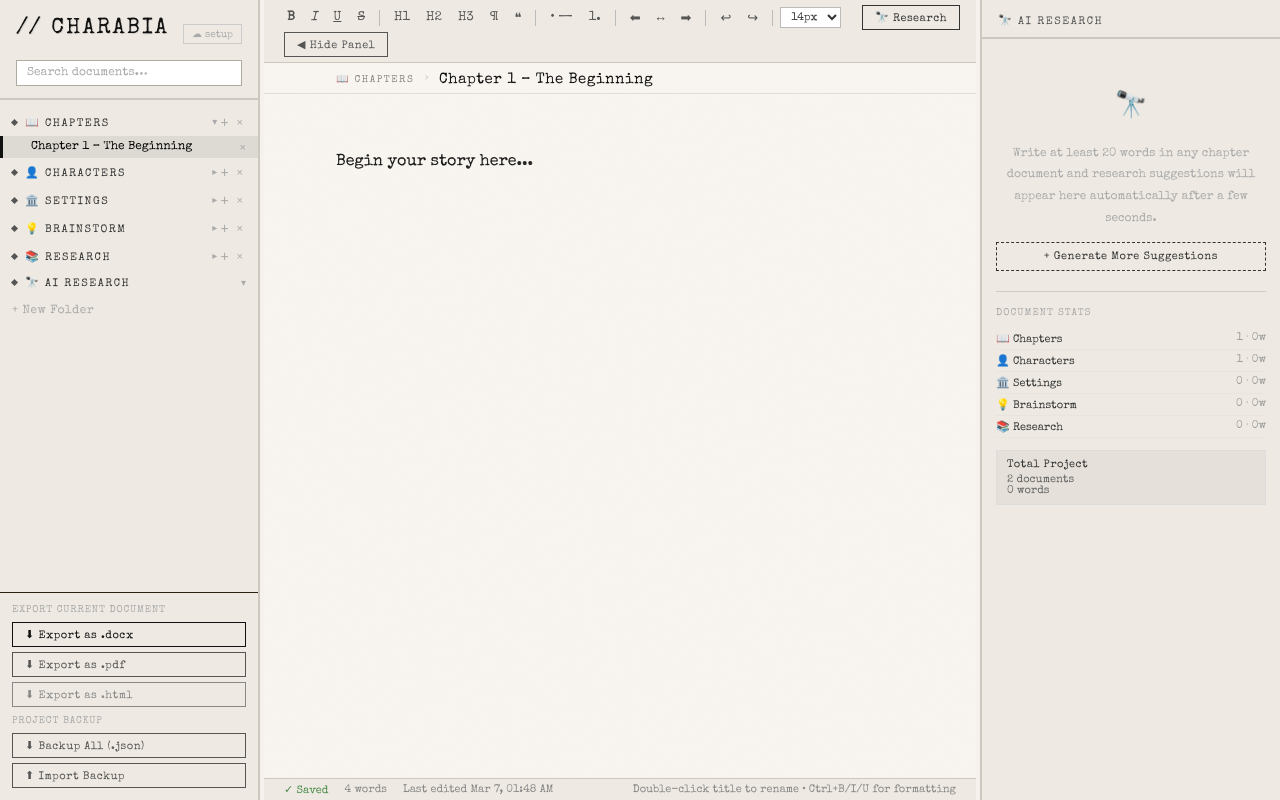
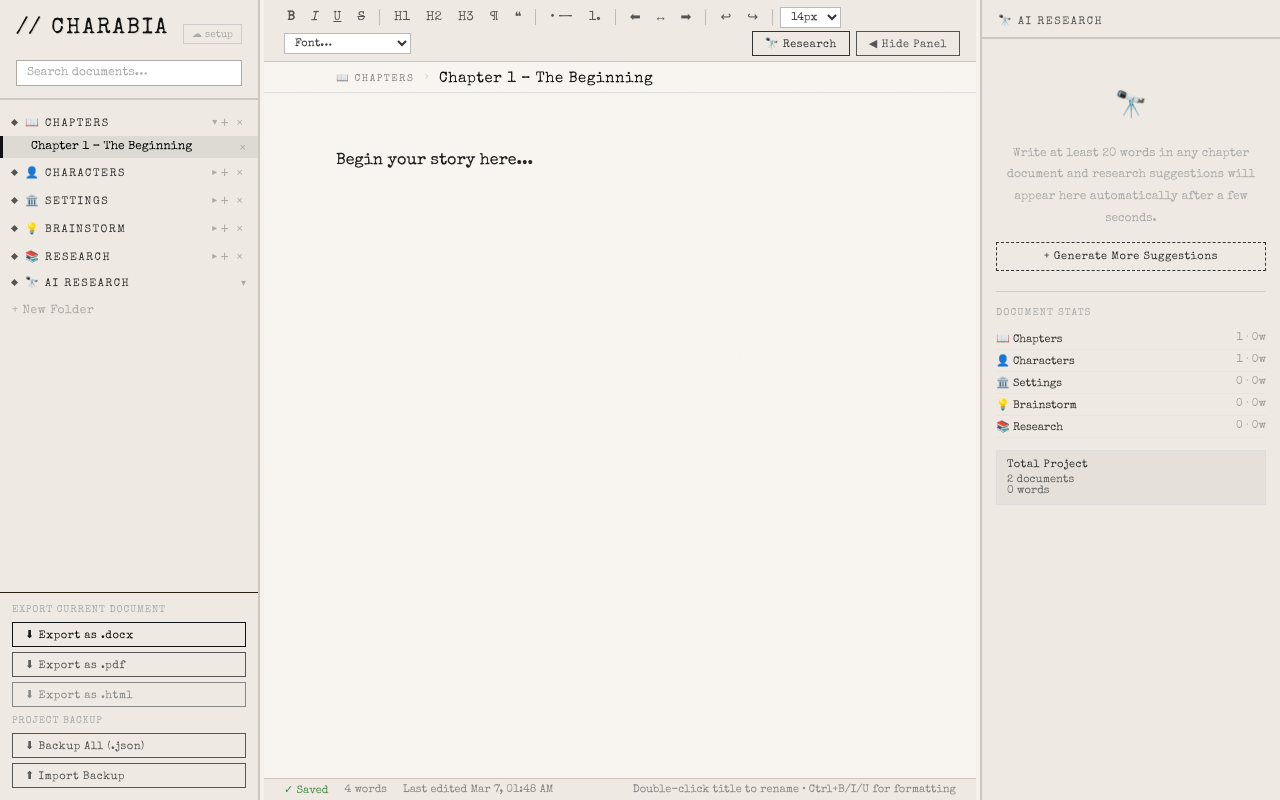
Before and after one commit to damongaynor-cpu/charabia, a React (Create React App) app: page / in a window 1280 px wide. Built offline with nearby package versions, Linux system fonts and the light colour scheme.

Commit message:
add font family dropdown

```diff
--- a/src/App.js
+++ b/src/App.js
@@ -936,6 +936,18 @@ ${quoteBlock}${suggestions.map(s => `
               style={{ background: "#fff", border: "1px solid #bbb", color: "#333", borderRadius: 0, padding: "3px 6px", fontSize: 11, cursor: "pointer", fontFamily: "'Special Elite', 'Courier New', monospace" }}>
               {[1,2,3,4,5,6,7].map(n => <option key={n} value={n}>{[10,12,14,16,18,24,32][n-1]}px</option>)}
             </select>
+<select onMouseDown={e => e.stopPropagation()} onChange={e => { e.preventDefault(); document.execCommand("fontName", false, e.target.value); }}
+  style={{ background: "#fff", border: "1px solid #bbb", color: "#333", borderRadius: 0, padding: "3px 6px", fontSize: 11, cursor: "pointer", fontFamily: "'Special Elite', 'Courier New', monospace", marginLeft: 4 }}>
+  <option value="">Font…</option>
+  <option value="Special Elite, Courier New, monospace">Special Elite</option>
+  <option value="Georgia, serif">Georgia</option>
+  <option value="Palatino, serif">Palatino</option>
+  <option value="Times New Roman, serif">Times New Roman</option>
+  <option value="Courier New, monospace">Courier New</option>
+  <option value="Arial, sans-serif">Arial</option>
+  <option value="Verdana, sans-serif">Verdana</option>
+  <option value="Garamond, serif">Garamond</option>
+</select>
             <div style={{ flex: 1 }} />
             {doc?.folderId === "chapters" && (
               <button onClick={manualResearch} disabled={researchLoading}
```
